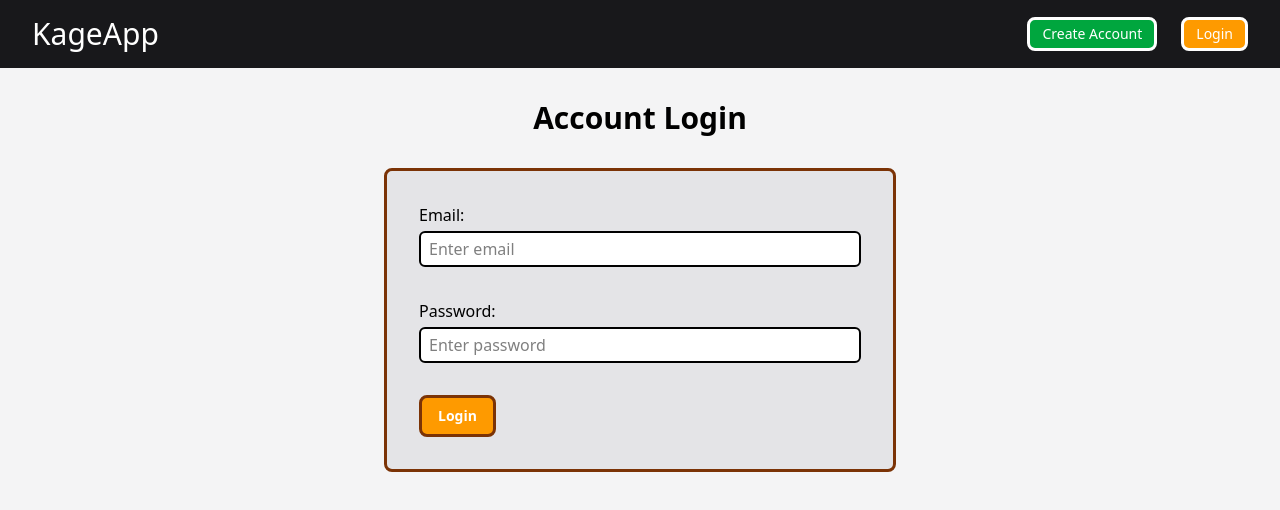
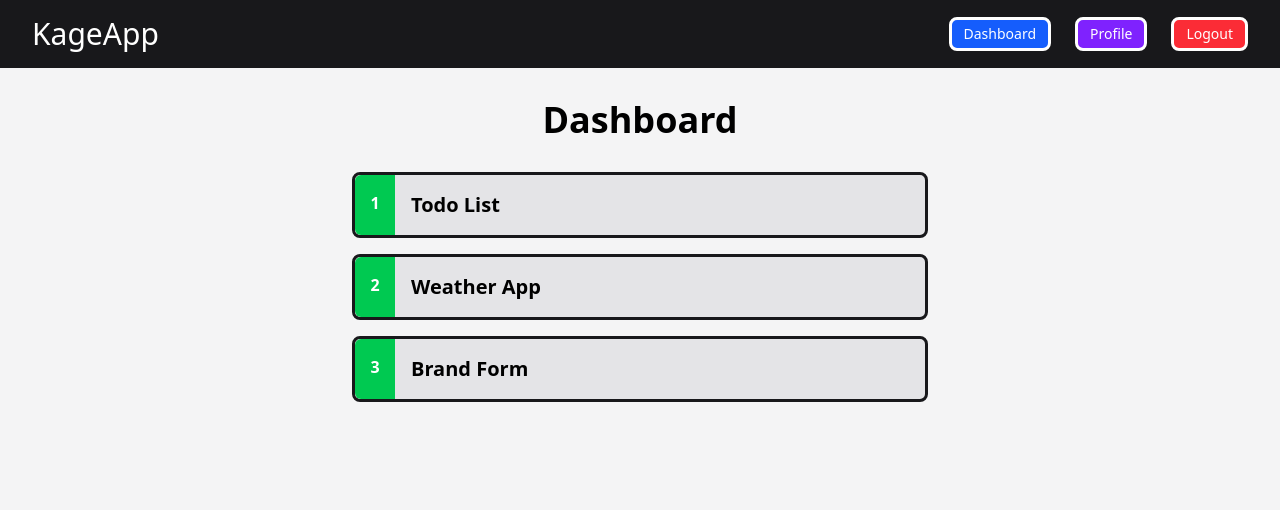
Before and after one commit to kagesite/Multi-Purpose-App, a React (Vite) app in the folder frontend/: page /dashboard in a window 1280 px wide. Before the commit this address led to /login. Shown: the top 510 px of the page. Built offline with nearby package versions, Linux system fonts and the light colour scheme.

Commit message:
End of the day. Still working on why the HeaderNav isn't displaying the right info when the user is logged out.

```diff
--- a/frontend/src/App.jsx
+++ b/frontend/src/App.jsx
@@ -40,7 +40,7 @@ function App() {
                 />
                 <Route
                     path='/dashboard'
-                    element={isLoggedIn ? <Dashboard setIsLoggedIn={setIsLoggedIn} /> : <Navigate to={"/login"} />}
+                    element={<Dashboard setIsLoggedIn={setIsLoggedIn} />}
                 />
 
             </Routes>
--- a/frontend/src/Components/HeaderNav.jsx
+++ b/frontend/src/Components/HeaderNav.jsx
@@ -1,6 +1,4 @@
 import React from 'react'
-import { useEffect } from 'react';
-import { useState } from 'react';
 import { useNavigate } from 'react-router'
 
 function HeaderNav({ setIsLoggedIn }) {
--- a/frontend/src/Pages/Dashboard/Dashboard.jsx
+++ b/frontend/src/Pages/Dashboard/Dashboard.jsx
@@ -1,12 +1,43 @@
 import React from 'react'
 import HeaderNav from '../../Components/HeaderNav'
+import { useState } from 'react'
 
-function Dashboard({setIsLoggedIn}) {
+function Dashboard({ setIsLoggedIn }) {
+    const [projects, setProjects] = useState([
+        {
+            id: 1,
+            name: "Todo List",
+        },
+        {
+            id: 2,
+            name: "Weather App",
+        },
+        {
+            id: 3,
+            name: "Brand Form",
+        },
+    ]);
+
+
     return (
         <div>
-            <HeaderNav setIsLoggedIn={setIsLoggedIn}/>
+            <HeaderNav setIsLoggedIn={setIsLoggedIn} />
             <div className='bg-zinc-100 flex flex-col w-full min-h-screen items-center p-8'>
-                <h1>This is the dashbaord</h1>
+                <h1 className='font-semibold text-4xl'>Dashboard</h1>
+                <div className='my-8'>
+                    <ul className='flex flex-col gap-4'>
+                        {projects.map((project, i) => (
+                            <li key={i} className='flex border-3 border-zinc-900 bg-zinc-200 w-xl rounded-lg'>
+                                <div className='bg-green-500 rounded-l-md w-[40px] text-white font-semibold text-center py-4'>
+                                    <span>{project.id}</span>
+                                </div>
+                                <div className='px-4 py-4 font-semibold text-xl'>
+                                    <p>{project.name}</p>
+                                </div>
+                            </li>
+                        ))}
+                    </ul>
+                </div>
             </div>
         </div>
     )
--- a/frontend/src/Pages/Home/Home.jsx
+++ b/frontend/src/Pages/Home/Home.jsx
@@ -1,8 +1,18 @@
 import React from 'react'
 import { useNavigate } from 'react-router-dom'
 import HeaderNav from '../../Components/HeaderNav';
+import { useEffect } from 'react';
 
 function Home({ setIsLoggedIn }) {
+
+    useEffect(() => {
+        const token = localStorage.getItem("token");
+        if (!token) {
+            setIsLoggedIn(false);
+
+        }
+    }, [])
+
     const navigate = useNavigate();
 
     return (
--- a/frontend/src/Pages/Profile/Profile.jsx
+++ b/frontend/src/Pages/Profile/Profile.jsx
@@ -48,9 +48,10 @@ function Profile({ setIsLoggedIn }) {
             <HeaderNav setIsLoggedIn={setIsLoggedIn} />
             {loading ? <p>Loading...</p> : (
                 <div className='bg-zinc-100 flex flex-col w-full min-h-screen items-center p-8'>
-                    <div className='bg-zinc-200 w-lg p-8 rounded-lg'>
-                        <h2 className='font-semibold text-4xl'>Welcome back {user.name}!</h2>
-                        <hr className='my-4'/>
+                    <h1 className='font-semibold text-4xl'>Account Profile</h1>
+                    <div className='bg-zinc-200 w-lg p-8 rounded-lg my-8 border-3 border-zinc-900'>
+                        <h2 className='font-semibold text-4xl'>Welcome back <span className='text-blue-500'>{user.name}!</span></h2>
+                        <hr className='my-4' />
                         <h2 className='font-semibold text-2xl mb-4'>Account Info:</h2>
                         <p className='mb-2'><span className='font-semibold'>Email: </span>{user.email}</p>
                         <p className='mb-2'><span className='font-semibold'>Account ID: </span>{user.id}</p>
```
